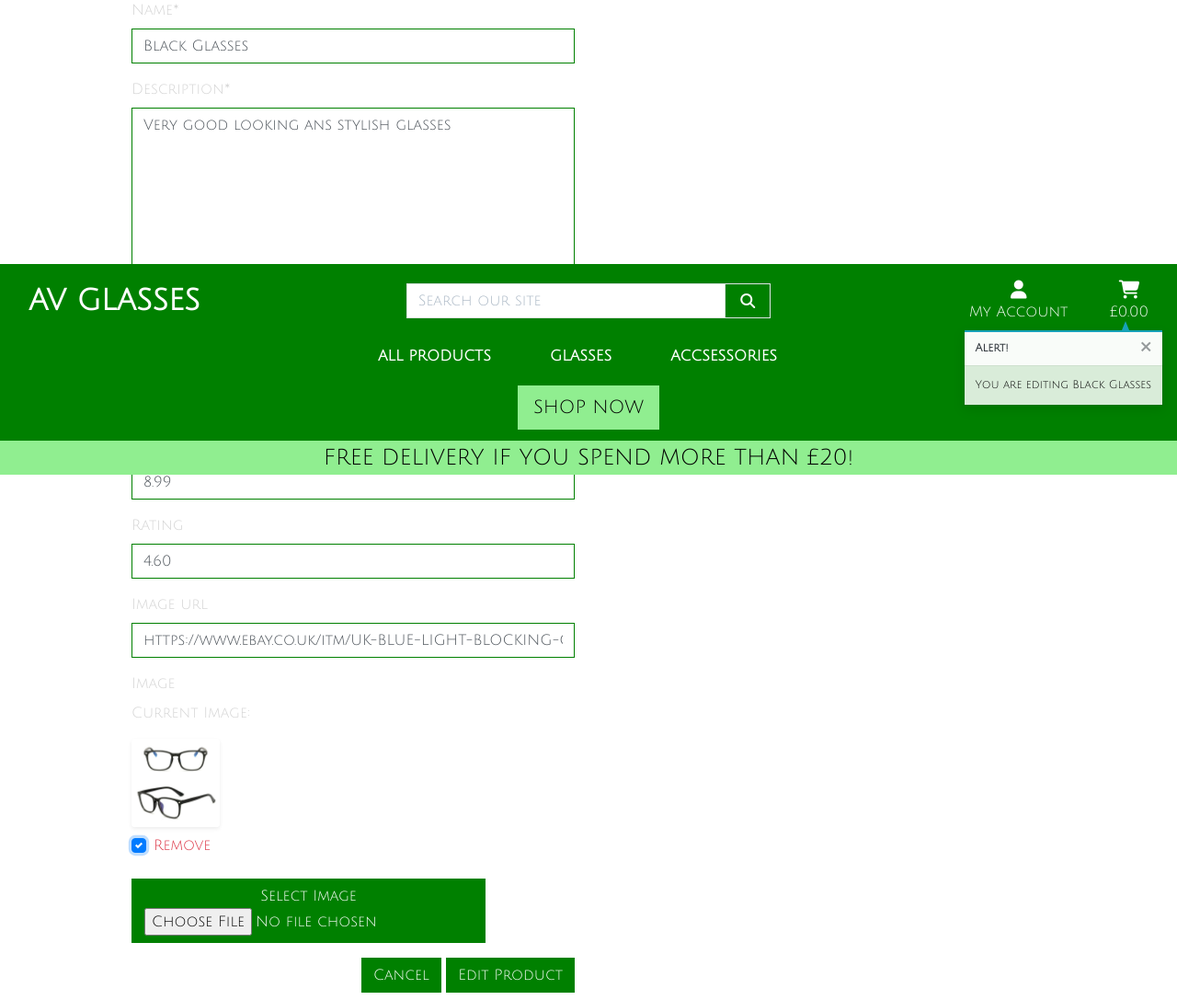
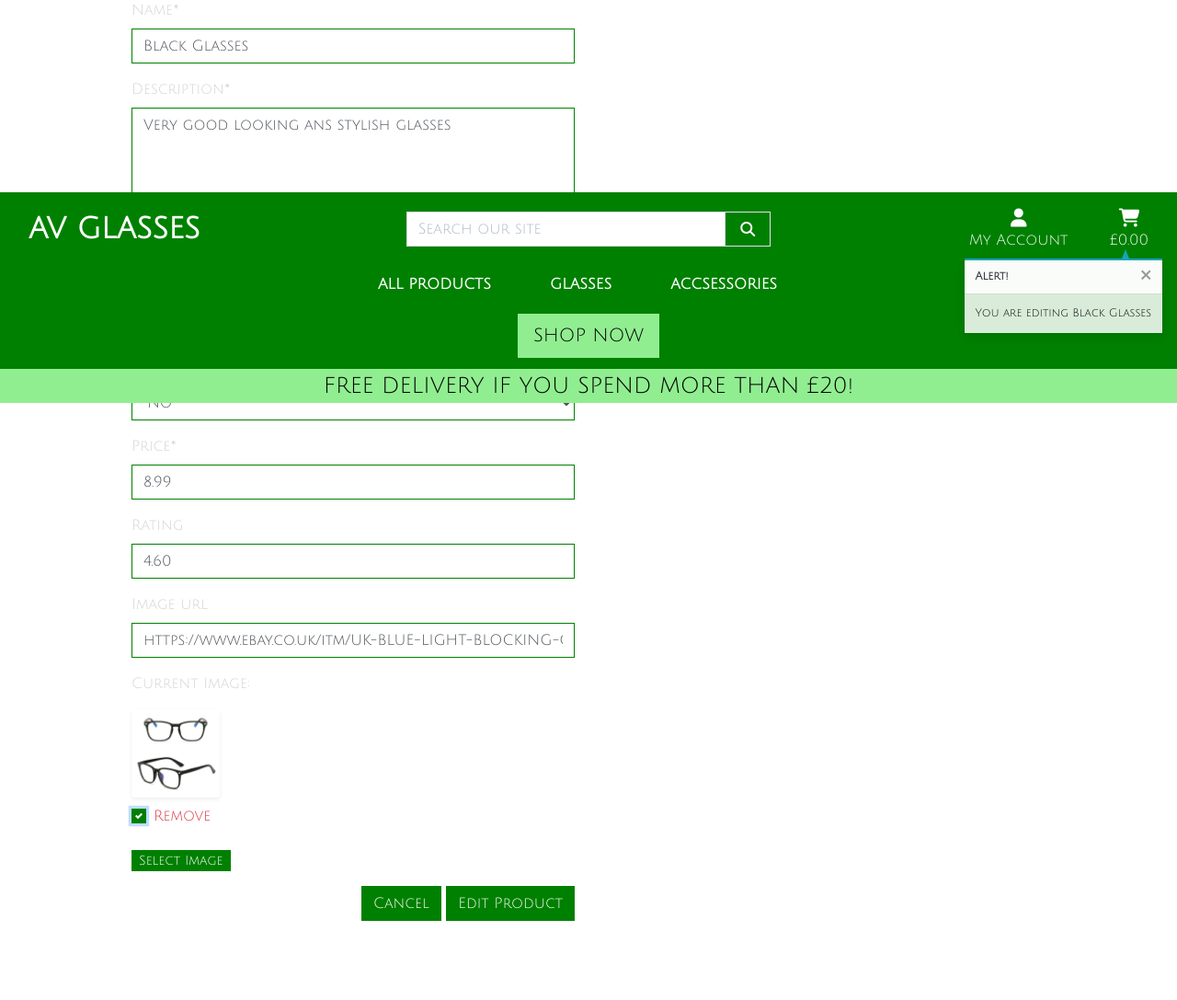
Before and after one commit to atvars/av_glasses, a Django app: page /products/edit/1/ in a window 1280 px wide, after a click on "Remove". Shown: the part 616-1703 px from the top of the page at 92% size. After the commit the page ends 1617 px from the top, so only its background shows below. Run offline with Django 3.2, Linux system fonts and the light colour scheme; the visitor is signed in with stand-in values (Sample User, id 1); data comes from the database, SQL or seed files in the repository; some libraries are stand-ins or nearby versions.

Commit message:
admin image adding field updated

```diff
--- a/products/templates/products/custom_widget_templates/custom_clearable_file_input.html
+++ b/products/templates/products/custom_widget_templates/custom_clearable_file_input.html
@@ -11,7 +11,7 @@
     {% endif %}<br>
     {{ widget.input_text }}
 {% endif %}
-<span class="btn btn-green text-white rounded-0 btn-file">
+<span class="btn-sm btn-green text-white rounded-0 btn-file">
     Select Image <input id="new-image" type="{{ widget.type }}" name="{{ widget.name }}" {% include "django/forms/widgets/attrs.html" %} >
 </span>
 <strong><p class="text-danger" id="filename"></p></strong>
--- a/products/templates/products/edit_product.html
+++ b/products/templates/products/edit_product.html
@@ -23,7 +23,13 @@
             <div class="col-12 col-md-6">
                 <form method="POST" action="{% url 'edit_product' product.id %}" class="form mb-2" enctype="multipart/form-data">
                     {% csrf_token %}
-                    {{ form | crispy }}
+                    {% for field in form %}
+                        {% if field.name != 'image' %}
+                            {{ field | as_crispy_field }}
+                        {% else %}
+                            {{ field }}
+                        {% endif %}
+                    {% endfor %}
                     <div class="text-right">
                         <a class="btn btn-green rounded-0" href="{% url 'products' %}">Cancel</a>
                         <button class="btn btn-green rounded-0" type="submit">Edit Product</button>
@@ -33,3 +39,13 @@
         </div>
     </div>
 {% endblock %}
+
+{% block postloadjs %}
+    {{ block.super }}
+    <script type="text/javascript">
+        $('#new-image').change(function() {
+            var file = $('#new-image')[0].files[0];
+            $('#filename').text(`Image will be set to: ${file.name}`);
+        });
+    </script>
+{% endblock %}
--- a/static/css/base.css
+++ b/static/css/base.css
@@ -217,14 +217,6 @@ input[name='q']::placeholder {
     overflow-y: auto;
 }
 
-/* -------------------------------- Media Queries */
-
-/* Slightly larger container on xl screens */
-@media (min-width: 1200px) {
-  .container {
-    max-width: 80%;
-  }
-}
 
 /* Allauth form formatting */
 
@@ -281,6 +273,45 @@ input[name='q']::placeholder {
 	color: green; /* text-info */
 }
 
+/* Product Form from code Institute ADO Boutique store */
+
+.btn-file {
+    position: relative;
+    overflow: hidden;
+}
+
+.btn-file input[type="file"] {
+    position: absolute;
+    top: 0;
+    right: 0;
+    min-width: 100%;
+    min-height: 100%;
+    opacity: 0;
+    cursor: pointer;
+}
+
+.custom-checkbox .custom-control-label::before {
+    border-radius: 0;
+    border-color: green;
+}
+
+.custom-checkbox .custom-control-input:checked~.custom-control-label::before {
+    background-color: green;
+    border-color: green;
+    border-radius: 0;
+}
+
+
+
+/* -------------------------------- Media Queries */
+
+/* Slightly larger container on xl screens */
+@media (min-width: 1200px) {
+  .container {
+    max-width: 80%;
+  }
+}
+
 /* fixed top navbar only on medium and up */
 @media (min-width: 992px) {
     .fixed-top-desktop-only {
```
Also changed, not shown: products/templates/products/add_new_product.html (+17 -1 lines).
